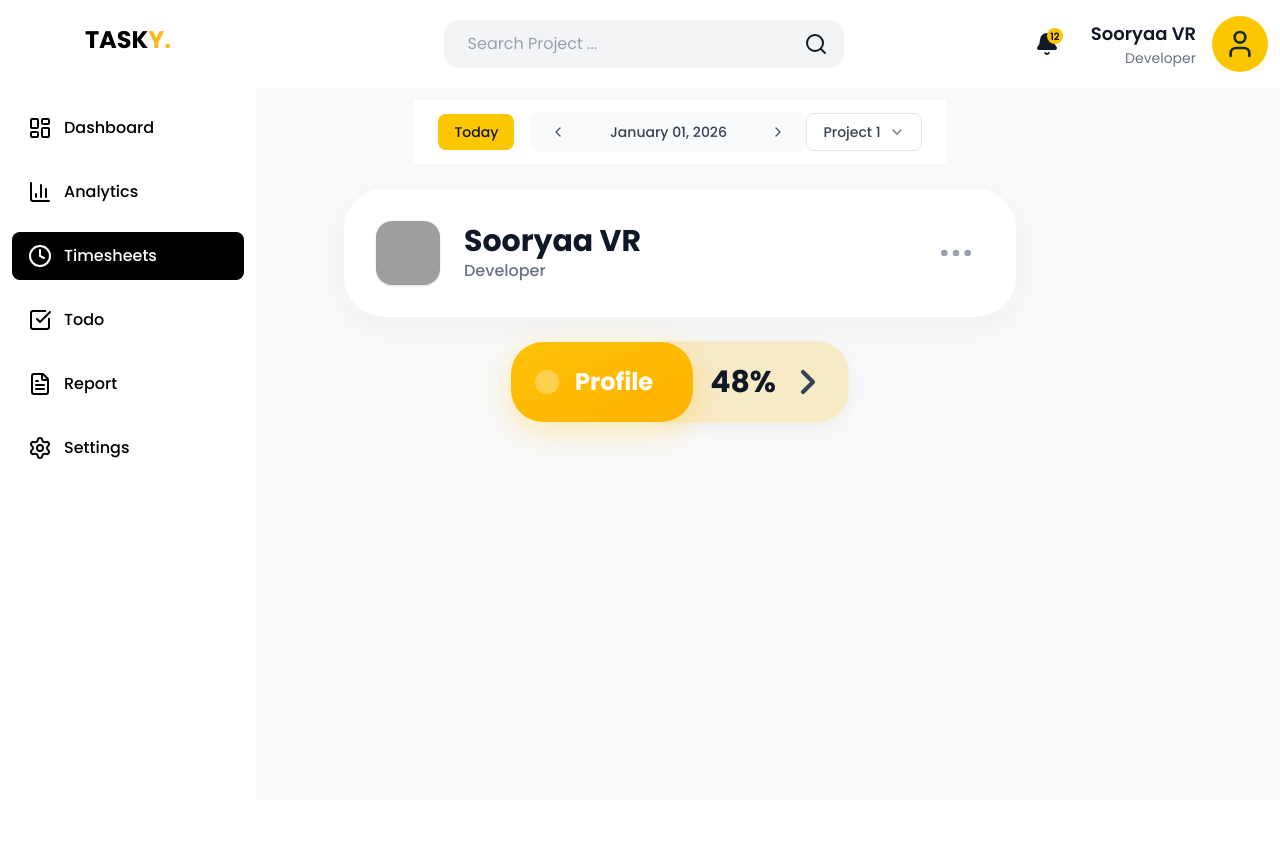
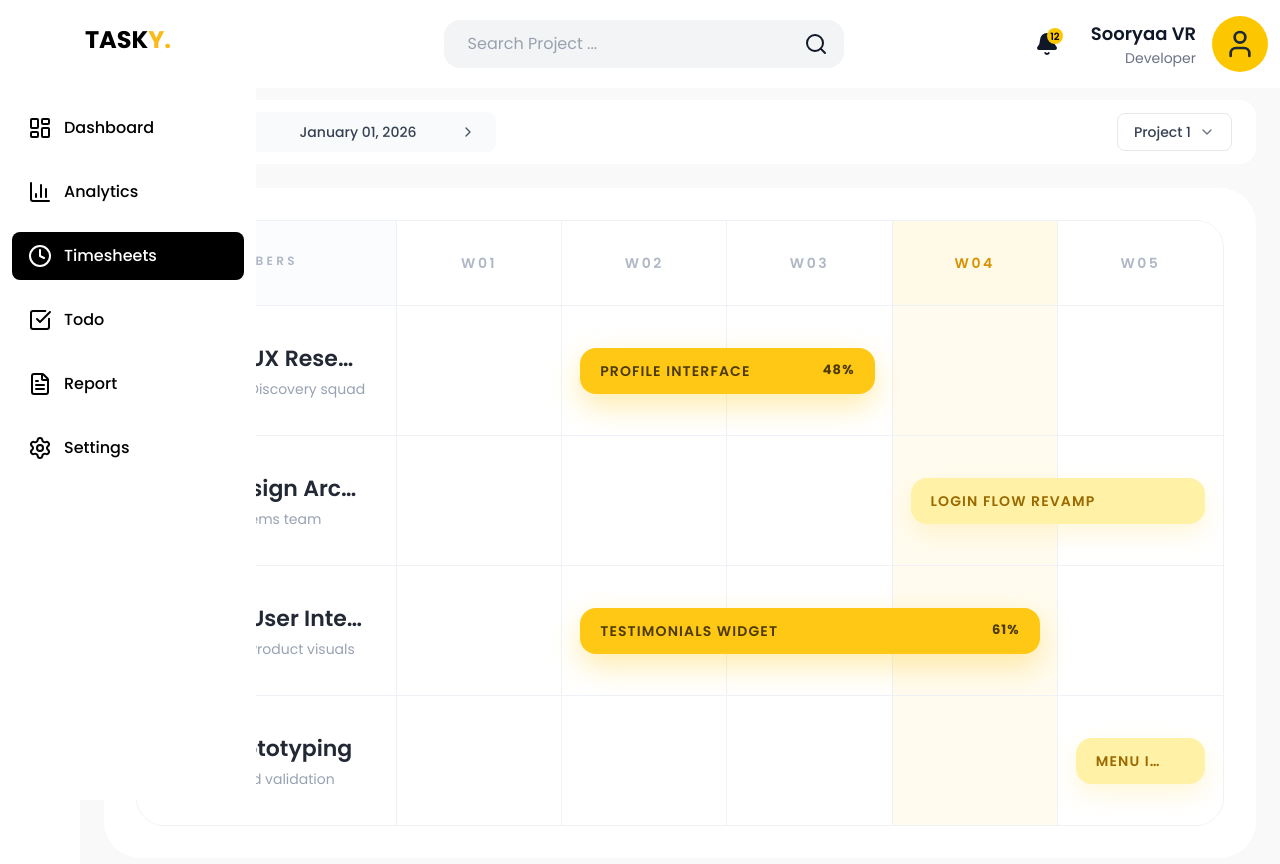
Before and after one commit to notsooryaa/tasky, a React (Vite) app: page /timesheets in a window 1280 px wide. Shown: the top 864 px of the page. Before the commit the page ends 800 px from the top, so only its background shows below. Built offline with nearby package versions, Linux system fonts and the light colour scheme; grey boxes are pictures that could not be loaded.

Commit message:
Timesheet screen

```diff
--- a/src/components/timesheet/ProgressCard.tsx
+++ b/src/components/timesheet/ProgressCard.tsx
@@ -1,17 +1,34 @@
 import { ChevronRight } from 'lucide-react';
-export const ProgressCard = () => {
+
+type ProgressCardProps = {
+    title?: string;
+    progress?: number;
+    subtitle?: string;
+};
+
+export const ProgressCard = ({
+    title = 'Profile Interface',
+    progress = 48,
+    subtitle = 'Current sprint progress',
+}: ProgressCardProps) => {
     return (
-        <div className="flex items-center">
-            <div className="relative z-10 bg-linear-to-br from-[#FFC107] to-[#FFB300] rounded-[32px] p-6 pr-10 flex items-center justify-between shadow-[0_8px_30px_rgb(255,193,7,0.3)] w-full max-w-sm">
+        <div className="flex w-full flex-col items-stretch sm:flex-row sm:items-center">
+            <div className="relative z-10 flex w-full items-center justify-between rounded-4xl bg-linear-to-br from-[#FFC107] to-[#FFB300] p-6 pr-10 shadow-[0_8px_30px_rgb(255,193,7,0.3)] sm:w-[62%]">
                 <div className="flex items-center gap-4">
-                    <div className="bg-white/30 backdrop-blur-sm p-3 rounded-2xl" />
-                    <h3 className="text-2xl font-bold text-white">Profile</h3>
+                    <div className="h-12 w-12 rounded-2xl bg-white/30 backdrop-blur-sm" />
+                    <div>
+                        <p className="text-xs font-semibold uppercase tracking-[0.2em] text-[#7A5600]">Focus</p>
+                        <h3 className="text-xl font-bold text-white sm:text-2xl">{title}</h3>
+                    </div>
                 </div>
             </div>
-            <div className="bg-yellow-500/20 backdrop-blur-sm border border-white/20 rounded-r-[32px] p-5 pl-12 flex items-center justify-center shadow-[0_4px_20px_rgba(0,0,0,0.05)] w-full max-w-sm -ml-8">
+            <div className="-mt-4 flex w-full items-center justify-center rounded-b-4xl border border-white/20 bg-yellow-500/20 p-5 shadow-[0_4px_20px_rgba(0,0,0,0.05)] backdrop-blur-sm sm:-ml-8 sm:mt-0 sm:w-[48%] sm:rounded-b-none sm:rounded-r-4xl sm:pl-12">
                 <div className="flex items-center gap-3">
-                    <p className="text-3xl font-bold text-gray-900">48%</p>
-                    <ChevronRight className="w-10 h-10 text-gray-700 font-bold" strokeWidth={2.5} />
+                    <div>
+                        <p className="text-xs font-semibold uppercase tracking-[0.2em] text-[#9A6A00]">{subtitle}</p>
+                        <p className="text-3xl font-bold text-gray-900">{progress}%</p>
+                    </div>
+                    <ChevronRight className="h-10 w-10 text-gray-700 font-bold" strokeWidth={2.5} />
                 </div>
             </div>
         </div>
--- a/src/components/timesheet/TeamMembersCard.tsx
+++ b/src/components/timesheet/TeamMembersCard.tsx
@@ -1,19 +1,28 @@
 import { MoreHorizontal } from 'lucide-react';
 
-export const TeamMembersCard = () => {
+type TeamMembersCardProps = {
+    name?: string;
+    role?: string;
+    avatarText?: string;
+    note?: string;
+};
+
+export const TeamMembersCard = ({
+    name = 'Sooryaa VR',
+    role = 'Developer',
+    avatarText = 'SV',
+    note = '8 teammates checked in today',
+}: TeamMembersCardProps) => {
     return (
-        <div className="bg-white rounded-[40px] p-8 flex items-center justify-between shadow-[0_8px_30px_rgb(0,0,0,0.04)] w-full max-w-2xl cursor-pointer hover:bg-gray-50 transition-all duration-300">
+        <div className="bg-white rounded-[32px] p-6 sm:p-8 flex items-center justify-between shadow-[0_16px_40px_rgba(15,23,42,0.06)] w-full border border-slate-100 transition-all duration-300 hover:-translate-y-0.5">
             <div className="flex items-center gap-6">
-                <div className="flex items-center justify-center w-16 h-16">
-                    <img
-                        src="https://images.unsplash.com/photo-1507003211169-0a1dd7228f2d?w=128&h=128&fit=crop"
-                        alt="Sooryaa VR"
-                        className="w-full h-full rounded-2xl object-cover shadow-sm"
-                    />
+                <div className="flex h-16 w-16 items-center justify-center rounded-[22px] bg-linear-to-br from-[#1F2937] to-[#4B5563] text-xl font-semibold text-white shadow-sm">
+                    {avatarText}
                 </div>
                 <div className="flex flex-col">
-                    <h2 className="text-3xl font-bold text-gray-900">Sooryaa VR</h2>
-                    <p className="text-gray-500 font-medium">Developer</p>
+                    <h2 className="text-2xl font-bold text-gray-900 sm:text-3xl">{name}</h2>
+                    <p className="text-gray-500 font-medium">{role}</p>
+                    <p className="mt-2 text-sm text-slate-400">{note}</p>
                 </div>
             </div>
 
--- /dev/null
+++ b/src/components/timesheet/TimesheetBoardCard.tsx
@@ -0,0 +1,148 @@
+type Member = {
+    id: number;
+    teamName: string;
+    shortName: string;
+    avatars: string[];
+    accent: string;
+    tasks: Array<{
+        id: number;
+        label: string;
+        startWeek: number;
+        span: number;
+        progress?: number;
+        tone?: 'solid' | 'soft';
+    }>;
+};
+
+type TimesheetBoardCardProps = {
+    members: Member[];
+    activeWeek?: number;
+};
+
+const weekLabels = ['W01', 'W02', 'W03', 'W04', 'W05'];
+
+const barToneClasses = {
+    solid: 'bg-[#FFC814] text-[#4C3A00] shadow-[0_12px_30px_rgba(255,200,20,0.35)]',
+    soft: 'bg-[#FFF1A6] text-[#9A6A00] shadow-[0_10px_24px_rgba(255,214,83,0.22)]',
+};
+
+export const TimesheetBoardCard = ({
+    members,
+    activeWeek = 4,
+}: TimesheetBoardCardProps) => {
+    return (
+        <section className="w-full rounded-[36px] bg-white p-4 sm:p-6 lg:p-8">
+            <div className="overflow-hidden rounded-[28px] border border-[#EEF2F7]">
+                <div
+                    className="grid"
+                    style={{
+                        minWidth: 980,
+                        gridTemplateColumns: '260px repeat(5, minmax(160px, 1fr))',
+                    }}
+                >
+                    <div className="border-b border-r border-[#EEF2F7] bg-[#FBFCFE] px-7 py-8">
+                        <p className="text-xs font-semibold uppercase tracking-[0.28em] text-[#B0B7C5]">
+                            Team Members
+                        </p>
+                    </div>
+
+                    {weekLabels.map((weekLabel, index) => {
+                        const weekNumber = index + 1;
+                        const isActive = weekNumber === activeWeek;
+
+                        return (
+                            <div
+                                key={weekLabel}
+                                className={`border-b border-[#EEF2F7] px-4 py-8 text-center text-sm font-semibold tracking-[0.18em] ${
+                                    index < weekLabels.length - 1 ? 'border-r' : ''
+                                } ${isActive ? 'bg-[#FFF9E8] text-[#D89400]' : 'bg-white text-[#B0B7C5]'}`}
+                            >
+                                {weekLabel}
+                            </div>
+                        );
+                    })}
+
+                    {members.map((member, rowIndex) => (
+                        <div key={member.id} className="contents">
+                            <div
+                                className={`flex items-center gap-4 border-r border-[#EEF2F7] px-7 py-9 ${
+                                    rowIndex < members.length - 1 ? 'border-b' : ''
+                                } bg-white`}
+                            >
+                                <div className="flex -space-x-3">
+                                    {member.avatars.map((avatar, avatarIndex) => (
+                                        <div
+                                            key={`${member.id}-${avatar}`}
+                                            className="flex h-10 w-10 items-center justify-center rounded-full border-2 border-white text-[11px] font-semibold text-white shadow-sm"
+                                            style={{
+                                                background: avatarIndex === 0 ? member.accent : '#111827',
+                                            }}
+                                        >
+                                            {avatar}
+                                        </div>
+                                    ))}
+                                </div>
+
+                                <div className="min-w-0">
+                                    <p className="truncate text-[22px] font-semibold text-[#222834]">
+                                        {member.teamName}
+                                    </p>
+                                    <p className="mt-1 text-sm text-[#98A2B3]">{member.shortName}</p>
+                                </div>
+                            </div>
+
+                            <div
+                                className={`relative col-span-5 overflow-hidden ${
+                                    rowIndex < members.length - 1 ? 'border-b border-[#EEF2F7]' : ''
+                                }`}
+                                style={{ minHeight: 108 }}
+                            >
+                                <div
+                                    className="absolute inset-0 grid"
+                                    style={{ gridTemplateColumns: 'repeat(5, minmax(160px, 1fr))' }}
+                                >
+                                    {weekLabels.map((weekLabel, index) => (
+                                        <div
+                                            key={`${member.id}-${weekLabel}`}
+                                            className={`h-full ${
+                                                index < weekLabels.length - 1 ? 'border-r border-[#EEF2F7]' : ''
+                                            } ${index + 1 === activeWeek ? 'bg-[#FFFBEF]' : 'bg-white'}`}
+                                        />
+                                    ))}
+                                </div>
+
+                                <div className="relative flex h-full items-center px-4">
+                                    {member.tasks.map((task) => {
+                                        const progressWidth = task.progress ? `${Math.min(task.progress, 100)}%` : undefined;
+
+                                        return (
+                                            <div
+                                                key={task.id}
+                                                className={`absolute top-1/2 flex -translate-y-1/2 items-center justify-between px-5 text-sm font-semibold uppercase tracking-[0.08em] ${
+                                                    barToneClasses[task.tone ?? 'solid']
+                                                }`}
+                                                style={{
+                                                    height: 46,
+                                                    borderRadius: 16,
+                                                    left: `calc(${(task.startWeek - 1) * 20}% + 18px)`,
+                                                    width: `calc(${task.span * 20}% - 36px)`,
+                                                }}
+                                            >
+                                                <span className="truncate pr-4">{task.label}</span>
+                                                {typeof task.progress === 'number' ? (
+                                                    <span className="shrink-0 text-[13px] font-bold">{progressWidth}</span>
+                                                ) : null}
+                                            </div>
+                                        );
+                                    })}
+                                </div>
+                            </div>
+                        </div>
+                    ))}
+                </div>
+            </div>
+        </section>
+    );
+};
+
+export type { Member };
--- a/src/components/ui/Header.tsx
+++ b/src/components/ui/Header.tsx
@@ -8,7 +8,7 @@ interface HeaderProps {
 
 export const Header = ({ page }: HeaderProps) => {
   return (
-    <div className="fixed top-0 left-0 right-0 ml-20 flex flex-row items-center bg-[#FFFFFF] p-3 justify-between">
+    <div className="fixed top-0 left-0 right-0 z-50 ml-20 flex flex-row items-center justify-between bg-[#FFFFFF] p-3">
       <div className="flex flex-row items-center">
         <h1 className="text-2xl font-semibold m-4">{headerPages[page]}</h1>
       </div>
--- a/src/components/ui/Navbar.tsx
+++ b/src/components/ui/Navbar.tsx
@@ -31,7 +31,7 @@ export const Navbar = () => {
   return (
     <nav
       className={`
-        fixed left-0 top-0 h-screen bg-[#FFFFFF] text-white flex flex-col z-50
+        fixed left-0 top-0 h-screen bg-[#FFFFFF] text-white flex flex-col z-60
         transition-all duration-300 ease-in-out
         ${isExpanded ? 'w-64' : 'w-20'}
       `}
--- a/src/components/ui/SubHeader.tsx
+++ b/src/components/ui/SubHeader.tsx
@@ -39,7 +39,7 @@ const SubHeader = () => {
     };
 
     return (
-        <div className="flex items-center justify-between px-6 py-3 bg-white border-b border-gray-100">
+        <div className="flex items-center justify-between px-6 py-3 bg-white rounded-2xl">
             <div className="flex items-center gap-4">
                 <button
                     onClick={handleToday}
--- a/src/pages/Timesheets.tsx
+++ b/src/pages/Timesheets.tsx
@@ -1,23 +1,94 @@
 import { useLocation } from "@tanstack/react-router";
 import { Header } from "../components/ui/Header";
 import type { headerPages } from "../utils/HeaderHelper";
-import { TeamMembersCard } from "../components/timesheet/TeamMembersCard";
-import { ProgressCard } from "../components/timesheet/ProgressCard";
+import { TimesheetBoardCard } from "../components/timesheet/TimesheetBoardCard";
 import SubHeader from "../components/ui/SubHeader";
+
+const timesheetMembers = [
+    {
+        id: 1,
+        teamName: 'UX Researchers',
+        shortName: 'Discovery squad',
+        avatars: ['UR', 'AN'],
+        accent: '#0F172A',
+        tasks: [
+            {
+                id: 101,
+                label: 'Profile Interface',
+                startWeek: 2,
+                span: 2,
+                progress: 48,
+                tone: 'solid' as const,
+            },
+        ],
+    },
+    {
+        id: 2,
+        teamName: 'Design Architecture',
+        shortName: 'Systems team',
+        avatars: ['DA'],
+        accent: '#1D4ED8',
+        tasks: [
+            {
+                id: 201,
+                label: 'Login Flow Revamp',
+                startWeek: 4,
+                span: 2,
+                tone: 'soft' as const,
+            },
+        ],
+    },
+    {
+        id: 3,
+        teamName: 'User Interface Design',
+        shortName: 'Product visuals',
+        avatars: ['UI', 'DS'],
+        accent: '#111827',
+        tasks: [
+            {
+                id: 301,
+                label: 'Testimonials Widget',
+                startWeek: 2,
+                span: 3,
+                progress: 61,
+                tone: 'solid' as const,
+            },
+        ],
+    },
+    {
+        id: 4,
+        teamName: 'Prototyping',
+        shortName: 'Rapid validation',
+        avatars: ['PR'],
+        accent: '#334155',
+        tasks: [
+            {
+                id: 401,
+                label: 'Menu Interactions',
+                startWeek: 5,
+                span: 1,
+                tone: 'soft' as const,
+            },
+        ],
+    },
+];
 
 function Timesheets() {
     const location = useLocation();
     const path = location.pathname;
-    console.log(path);
 
     return (
         <>
             <Header page={path as keyof typeof headerPages} />
-            <div className="flex flex-col items-center gap-6 bg-[#F9F9F9] min-h-screen p-6 rounded-tl-2xl pt-25">
-                <div className="w-full flex flex-col items-center justify-center gap-6">
-                    <SubHeader />
-                    <TeamMembersCard />
-                    <ProgressCard />
+            <div className="min-h-screen rounded-tl-2xl bg-[#F9F9F9] px-4 pb-10 pt-25 sm:px-6">
+                <div className="mx-auto flex w-full max-w-355 flex-col gap-6">
+                    <div>
+                        <SubHeader />
+                    </div>
+
+                    <div className="overflow-x-auto">
+                        <TimesheetBoardCard members={timesheetMembers} activeWeek={4} />
+                    </div>
                 </div>
             </div>
         </>
```
